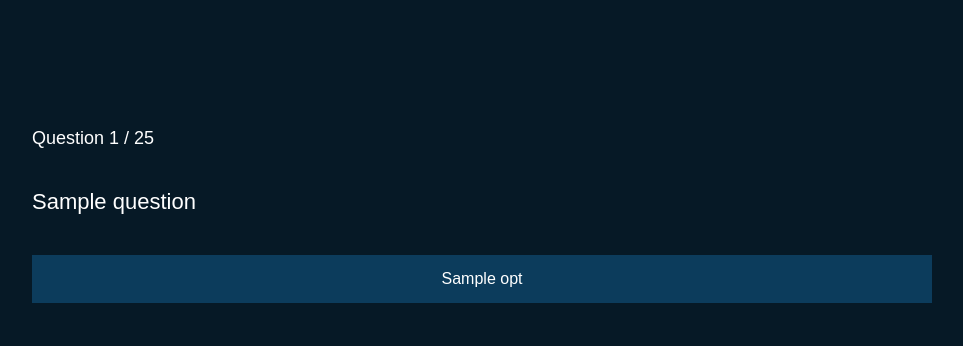
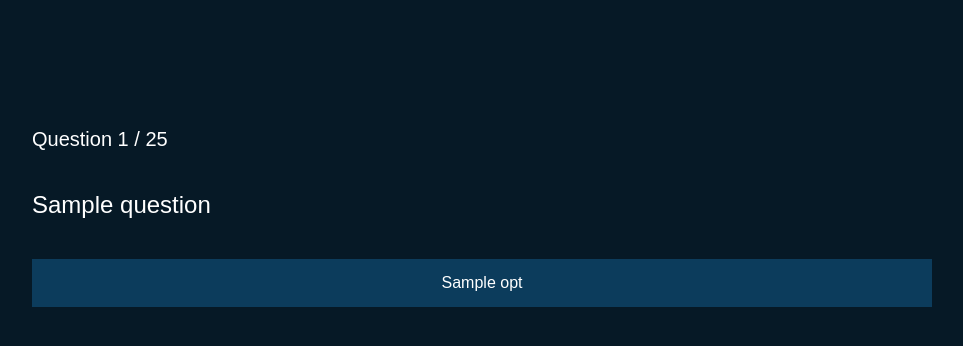
Before and after one commit to diegodesimone298-tech/estrack-exam, a Flask app: template estrack-exam/templates/exam.html in a window 1280 px wide. Shown: the top 346 px of the page, without its empty margins (158-1121 px from the left). Run offline with Flask 3, Linux system fonts and the light colour scheme; the template is opened without the code that fills it: most values are stand-ins (such as "Sample title", 1, 10 or a date in 2020).

Commit message:
Update exam.html

```diff
--- a/estrack-exam/templates/exam.html
+++ b/estrack-exam/templates/exam.html
@@ -19,8 +19,13 @@ margin:auto;
 padding-top:120px;
 }
 
+.progress{
+font-size:20px;
+margin-bottom:40px;
+}
+
 .question{
-font-size:22px;
+font-size:24px;
 margin-bottom:40px;
 }
 
@@ -38,11 +43,6 @@ cursor:pointer;
 
 button:hover{
 background:#145d8a;
-}
-
-.progress{
-margin-bottom:40px;
-font-size:18px;
 }
 
 </style>
```
